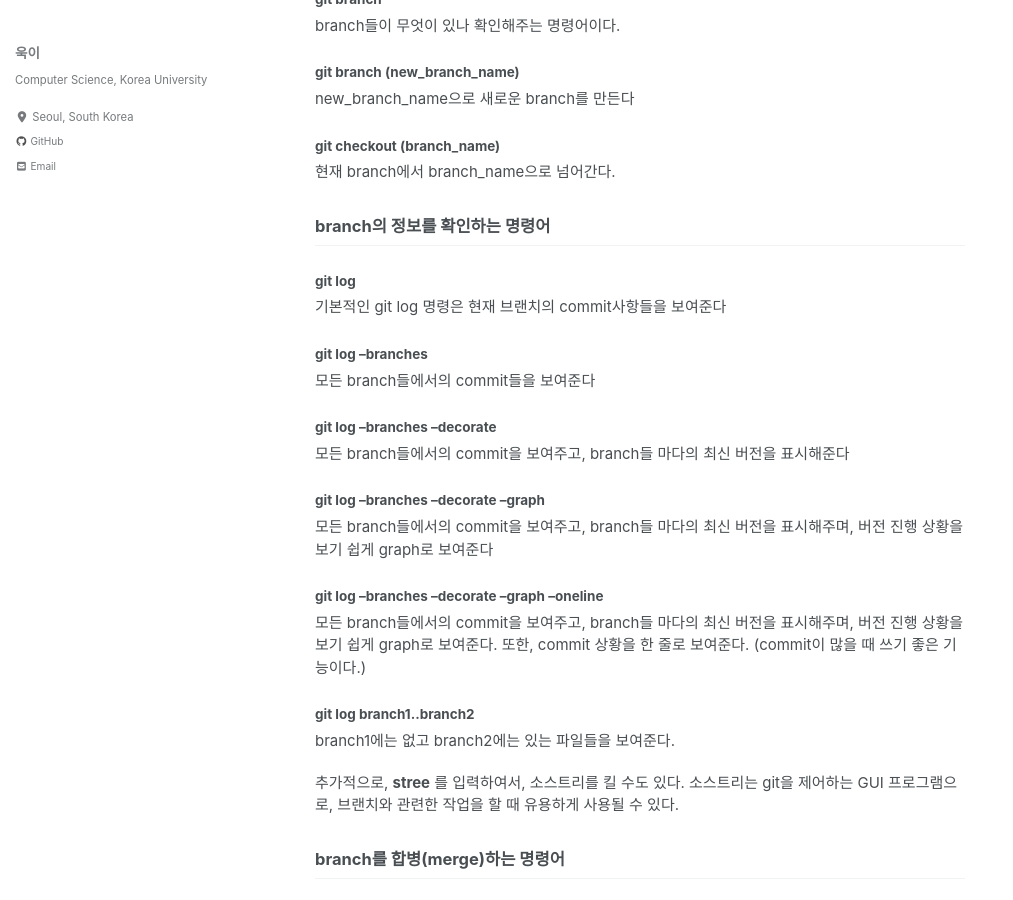
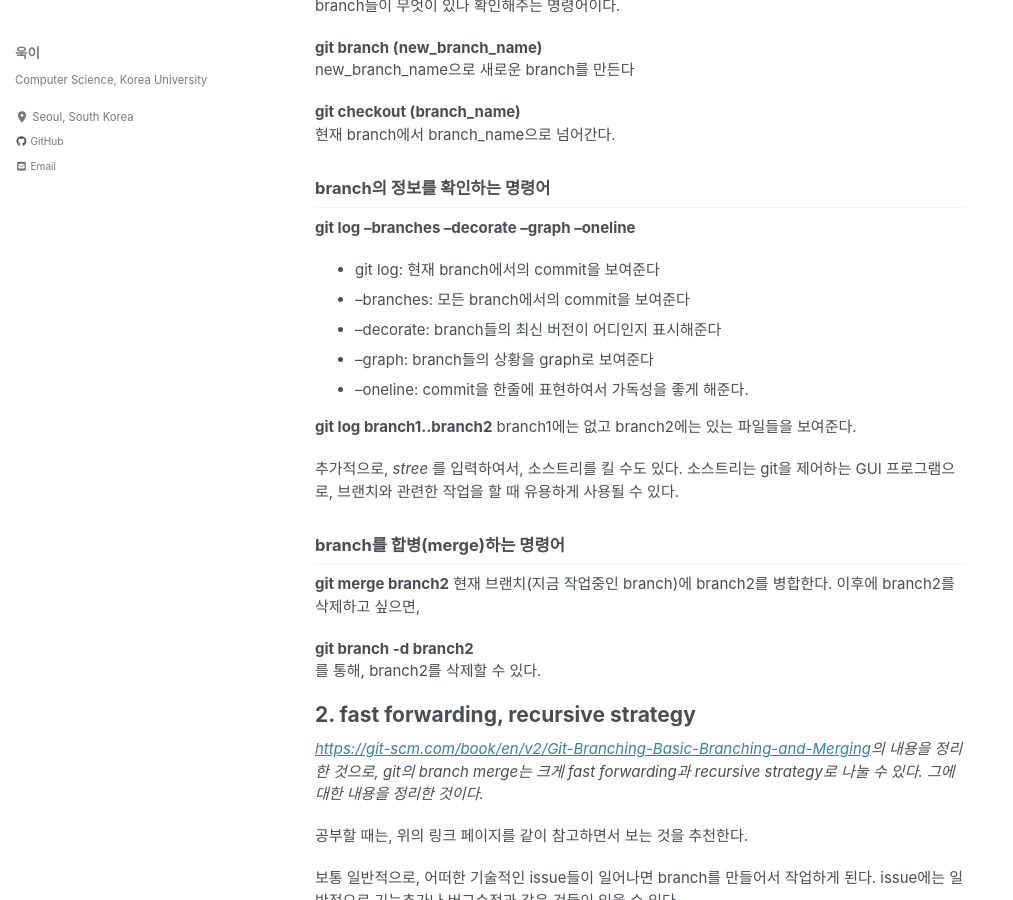
Before and after one commit to woog2roid/old-blog, a Jekyll site: the page built from _posts/git을 공부해보자/2020-12-28-'git을 공부해보자'-2, 브랜치.md, in a window 1280 px wide and 900 px high, scrolled down 537 px. Shown: the whole window, without its empty margins (0-1013 px from the left). Built offline with Jekyll 4.4.1, drawn with Linux system fonts in a browser that asks for light colours; cached includes are drawn as plain includes; nearby versions of some CDN libraries.

Commit message:
git posts layout revision

```diff
--- a/_posts/git을 공부해보자/2020-12-28-'git을 공부해보자'-2, 브랜치.md
+++ b/_posts/git을 공부해보자/2020-12-28-'git을 공부해보자'-2, 브랜치.md
@@ -10,45 +10,45 @@ __이 글은 'git'에 대해서 필자가 공부한 내용을 보기 편하게
 
 내가 공부한 것을 정리하겠다고 github 블로그를 시작하였지만, (git이라고는 이전에 약간의 프로젝트를 끄적거려본 것이 다였기에) git과 github에 대해 아는 것이 거의 없었다. 포스팅을 위해 처음 블로그를 시작하며 초기 설정은 구글링으로 때웠으며, git add . --> git commit -m "(commit message)" --> git push origin master, 이 정도의 명령어를 기계적으로 외워서 치고있는 내 모습을 보였다.
 
- 제대로 공부를 해봐야 겠다는 생각에, 인프런에서 __"지옥에서 온 git"__ 을 들으며 공부를 시작하게 되었다.
+ 제대로 공부를 해봐야 겠다는 생각에, 인프런에서 _"지옥에서 온 git"_ 을 들으며 공부를 시작하게 되었다.
 
 조금씩 git을 공부해가며 그때그때 학습한 내용을 정리하며 시리즈물로 작성할 생각이다. 물론, 이 또한 필자의 입장에서 공부한 것을 기록하는 것이기 때문에, 이미 숙지하고 있는 내용들은 들어가 있지 않기도 하다.
 
 # 1. branch 관련한 명령어 정리
 
 ## branch와 관련한 기본적인 명령어
-### git branch
+__git branch__
 branch들이 무엇이 있나 확인해주는 명령어이다.
-### git branch (new_branch_name)
+
+__git branch (new_branch_name)__
 new_branch_name으로 새로운 branch를 만든다
-### git checkout (branch_name)
+
+__git checkout (branch_name)__
 현재 branch에서 branch_name으로 넘어간다.
 
 ## branch의 정보를 확인하는 명령어
-### git log
-기본적인 git log 명령은 현재 브랜치의 commit사항들을 보여준다
-### git log --branches
-모든 branch들에서의 commit들을 보여준다
-### git log --branches --decorate
-모든 branch들에서의 commit을 보여주고, branch들 마다의 최신 버전을 표시해준다
-### git log --branches --decorate --graph
-모든 branch들에서의 commit을 보여주고, branch들 마다의 최신 버전을 표시해주며, 버전 진행 상황을 보기 쉽게 graph로 보여준다
-### git log --branches --decorate --graph --oneline
-모든 branch들에서의 commit을 보여주고, branch들 마다의 최신 버전을 표시해주며, 버전 진행 상황을 보기 쉽게 graph로 보여준다. 또한, commit 상황을 한 줄로 보여준다. (commit이 많을 때 쓰기 좋은 기능이다.)
-### git log branch1..branch2
+__git log --branches --decorate --graph --oneline__
+- git log: 현재 branch에서의 commit을 보여준다
+- --branches: 모든 branch에서의 commit을 보여준다
+- --decorate: branch들의 최신 버전이 어디인지 표시해준다
+- --graph: branch들의 상황을 graph로 보여준다
+- --oneline: commit을 한줄에 표현하여서 가독성을 좋게 해준다.
+
+__git log branch1..branch2__
 branch1에는 없고 branch2에는 있는 파일들을 보여준다.
 
-추가적으로, __stree__ 를 입력하여서, 소스트리를 킬 수도 있다.
+추가적으로, _stree_ 를 입력하여서, 소스트리를 킬 수도 있다.
 소스트리는 git을 제어하는 GUI 프로그램으로, 브랜치와 관련한 작업을 할 때 유용하게 사용될 수 있다.
 
 ## branch를 합병(merge)하는 명령어
-### git merge branch2
+__git merge branch2__
 현재 브랜치(지금 작업중인 branch)에 branch2를 병합한다. 이후에 branch2를 삭제하고 싶으면,
-### git branch -d branch2
+
+__git branch -d branch2__
 를 통해, branch2를 삭제할 수 있다.
 
 # 2. fast forwarding, recursive strategy
-__[https://git-scm.com/book/en/v2/Git-Branching-Basic-Branching-and-Merging](https://git-scm.com/book/en/v2/Git-Branching-Basic-Branching-and-Merging)의 내용을 정리한 것으로, git의 branch merge는 크게 fast forwarding과 recursive strategy로 나눌 수 있다. 그에 대한 내용을 정리한 것이다.__
+_[https://git-scm.com/book/en/v2/Git-Branching-Basic-Branching-and-Merging](https://git-scm.com/book/en/v2/Git-Branching-Basic-Branching-and-Merging)의 내용을 정리한 것으로, git의 branch merge는 크게 fast forwarding과 recursive strategy로 나눌 수 있다. 그에 대한 내용을 정리한 것이다._
 
 공부할 때는, 위의 링크 페이지를 같이 참고하면서 보는 것을 추천한다.
 
@@ -56,25 +56,29 @@ __[https://git-scm.com/book/en/v2/Git-Branching-Basic-Branching-and-Merging](htt
 
 위 페이지에서는 issue를 처리하기 위해 branch를 만들어 작업하던 중, 급하게 master branch에서 처리해야하는 일을 수정하기 위해 hotfix branch를 만들어서 작업하는 상황이다.
 
-__hotfix branch에서 커밋이 끝나고 master branch에서 hotfix를 병합하게 되는 것은 fast forwarding 이다.__ fast forwarding, 문자 그대로 직역하면 빨리감기라는 뜻으로, 그저 master branch의 commit ID, head를 hotfix로 옮겨주면 되는 것이다. 서로 가지가 다르게 commit이 일어나지 않아서 가능한 것이다.
+_hotfix branch에서 커밋이 끝나고 master branch에서 hotfix를 병합하게 되는 것은 fast forwarding 이다._ fast forwarding, 문자 그대로 직역하면 빨리감기라는 뜻으로, 그저 master branch의 commit ID, head를 hotfix로 옮겨주면 되는 것이다. 서로 가지가 다르게 commit이 일어나지 않아서 가능한 것이다.
 
-__하지만, master branch에서 병합이 끝나고, issue를 merge하면 이는 recursive strategy이다.__ 이는 master branch에서도 commit이 일어났으며, issue branch에서도 commit이 일어났기 때문에 단순하게 commit ID를 조정해서 해결할 수 없는 문제이기 떄문이다. 새로운 하나의 commit이 더 일어나야 하고, 그 commit에는 master branch와 issue branch를 병합한 내용이 들어가게 된다.
+_하지만, master branch에서 병합이 끝나고, issue를 merge하면 이는 recursive strategy이다._ 이는 master branch에서도 commit이 일어났으며, issue branch에서도 commit이 일어났기 때문에 단순하게 commit ID를 조정해서 해결할 수 없는 문제이기 떄문이다. 새로운 하나의 commit이 더 일어나야 하고, 그 commit에는 master branch와 issue branch를 병합한 내용이 들어가게 된다.
 
 # 3. stash는 무엇이고 왜 필요한지
-특정한 상황을 가정해보자. 아직 작업이 끝나지 않은 branch에서 다른 branch로 넘어가게 될 때, commit을 하기는 commit의 단위에 문제가 생길 거 같아 애매하고, commit을 안하자니 그것은 그것대로 다른 branch에 영향을 끼쳐 애매할 수 있다. __(commit을 하면 버전관리를 통해 다른 branch에 영향을 끼치지 않지만, commit을 하지 않으면 영향을 끼치기 때문이다.)__
+특정한 상황을 가정해보자. 아직 작업이 끝나지 않은 branch에서 다른 branch로 넘어가게 될 때, commit을 하기는 commit의 단위에 문제가 생길 거 같아 애매하고, commit을 안하자니 그것은 그것대로 다른 branch에 영향을 끼쳐 애매할 수 있다. _(commit을 하면 버전관리를 통해 다른 branch에 영향을 끼치지 않지만, commit을 하지 않으면 영향을 끼치기 때문이다.)_
 
 이런 경우에, stash를 이용할 수 있다. stash를 이용하면 branch에서 작업한 내용들을 숨겨둘 수 있다.
 
 ## statsh 관련 명령어
-### git stash
+__git stash__
 현재 작업하던 것들을 숨긴다
-### git stash list
+
+__git stash list__
 stash처리 된 것들의 list를 확인할 수 있다. stash는 stack의 구조를 가진다.
-### git stash apply
+
+__git stash apply__
 가장 최근의 stash를 다시 가져온다.
-### git stash drop
+
+__git stash drop__
 stash apply명령을 하면, list에서 drop은 되지 않는데, 따로 drop을 해주어야 한다. 물론 이 또한 가장 최근의 stash가 drop된다.
-### git stash pop
+
+__git stash pop__
 git stash apply; git stash drop;과 동일한 명령어이다.
 
 # 이번 포스트를 마치며,
```
Also changed, not shown: _posts/git을 공부해보자/2020-12-26-'git을 공부해보자'-1, 기본적인 명령어.md (+17 -25 lines), _posts/git을 공부해보자/2020-12-28-'git을 공부해보자'-3, 원격저장소.md (+5 -5 lines).
